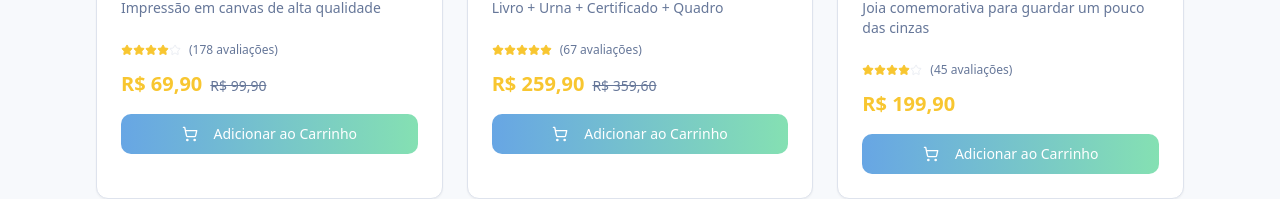
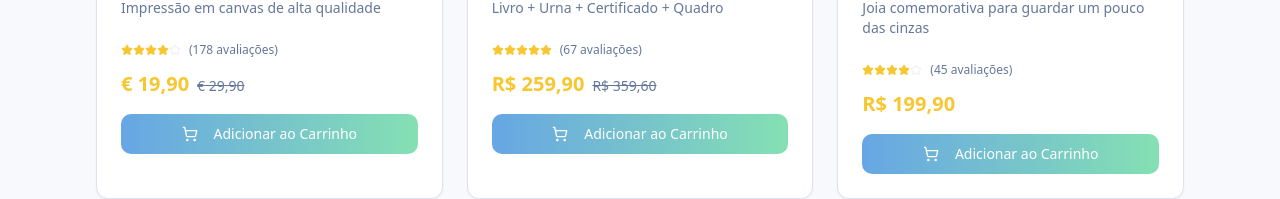
Before and after one commit to hubrollbox/petlifebook, a React (Vite) app: page /loja in a window 1280 px wide. Shown: the part 1114-1313 px from the top of the page. Built offline with nearby package versions, Linux system fonts and the light colour scheme; the HTML template or start-up script is replaced by a standard one.

Commit message:
Preceding changes

```diff
--- a/src/pages/Shop.tsx
+++ b/src/pages/Shop.tsx
@@ -49,8 +49,8 @@ const Shop = () => {
       id: 4,
       name: "Quadro Personalizado Canvas",
       description: "Impressão em canvas de alta qualidade",
-      price: "R$ 69,90",
-      originalPrice: "R$ 99,90",
+      price: "€ 19,90",
+      originalPrice: "€ 29,90",
       image: "/placeholder.svg",
       category: "prints",
       rating: 4.8,
```
